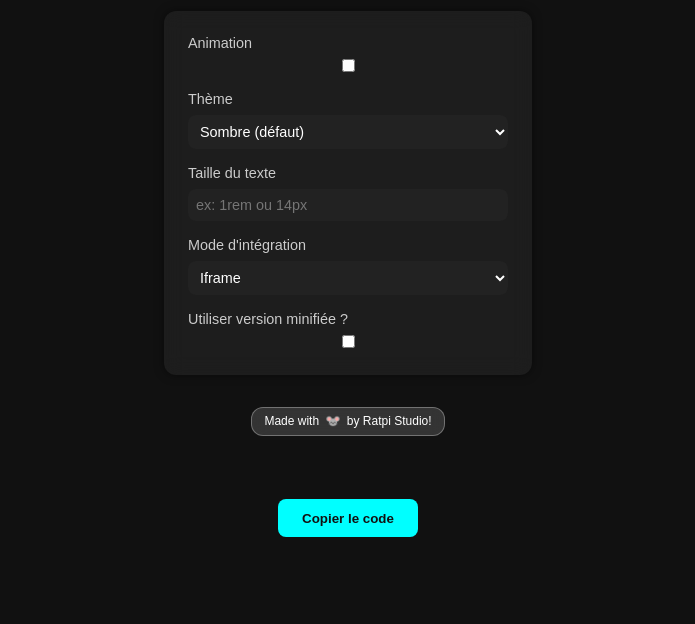
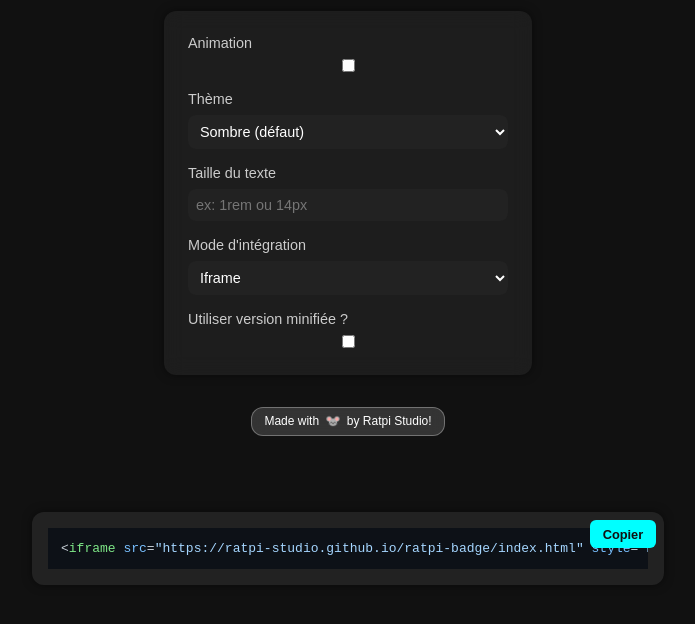
Before and after one commit to ratpi-studio/ratpi-badge, a plain HTML site: page preview.html in a window 1280 px wide. Shown: the part 120-744 px from the top of the page, without its empty margins (292-987 px from the left). Drawn offline with nearby package versions, Linux system fonts and the light colour scheme.

Commit message:
Edit preview

```diff
--- a/preview.html
+++ b/preview.html
@@ -3,6 +3,7 @@
 <head>
   <meta charset="UTF-8">
   <title>Ratpi Badge Preview</title>
+  <link rel="stylesheet" href="https://cdnjs.cloudflare.com/ajax/libs/highlight.js/11.9.0/styles/github-dark.min.css">
   <style>
     body {
       background: #111;
@@ -46,7 +47,7 @@
       font-size: 0.9rem;
     }
     #preview-container {
-      margin-bottom: 1rem;
+      margin-bottom: 2rem;
       width: 250px;
       height: 60px;
       display: flex;
@@ -60,18 +61,31 @@
       border: none;
       background: transparent;
     }
-    .copy-button {
-      margin-top: 1rem;
+    pre {
+      background: #222;
+      padding: 1rem;
+      border-radius: 12px;
+      width: 100%;
+      max-width: 600px;
+      overflow-x: auto;
+      position: relative;
+      box-shadow: 0 0 10px rgba(0,0,0,0.5);
+    }
+    .copy-code-button {
+      position: absolute;
+      top: 0.5rem;
+      right: 0.5rem;
       background: #00ffff;
       color: #111;
       border: none;
-      padding: 0.7rem 1.5rem;
-      border-radius: 8px;
+      padding: 0.4rem 0.8rem;
+      border-radius: 6px;
       cursor: pointer;
       font-weight: bold;
+      font-size: 0.8rem;
       transition: background 0.3s;
     }
-    .copy-button:hover {
+    .copy-code-button:hover {
       background: #00cccc;
     }
     #toast {
@@ -127,10 +141,11 @@
 
   <div id="preview-container"></div>
 
-  <button class="copy-button" onclick="copyGeneratedCode()">Copier le code</button>
+  <pre><button class="copy-code-button" onclick="copyGeneratedCode()">Copier</button><code id="generated-code" class="html"></code></pre>
 
   <div id="toast">Code copié !</div>
 
+  <script src="https://cdnjs.cloudflare.com/ajax/libs/highlight.js/11.9.0/highlight.min.js"></script>
   <script>
     const animateSwitch = document.getElementById('animateSwitch');
     const themeSelect = document.getElementById('themeSelect');
@@ -138,10 +153,12 @@
     const integrationMode = document.getElementById('integrationMode');
     const minifySwitch = document.getElementById('minifySwitch');
     const previewContainer = document.getElementById('preview-container');
+    const generatedCode = document.getElementById('generated-code');
     const toast = document.getElementById('toast');
 
     function updatePreview() {
-      previewContainer.innerHTML = ''; // Reset
+      previewContainer.innerHTML = '';
+      generatedCode.textContent = '';
 
       const base = minifySwitch.checked ? 'https://ratpi-studio.github.io/ratpi-badge/minified/' : 'https://ratpi-studio.github.io/ratpi-badge/';
       const params = [];
@@ -150,7 +167,9 @@
       if (fontSizeInput.value) params.push(`fontsize=${encodeURIComponent(fontSizeInput.value)}`);
       const query = params.length ? '?' + params.join('&') : '';
 
+      let code = '';
       if (integrationMode.value === 'iframe') {
+        code = `<iframe src="${base}index.html${query}" style="border: none; background: transparent; width: 250px; height: 60px;" loading="lazy"></iframe>`;
         const iframe = document.createElement('iframe');
         iframe.src = base + 'index.html' + query;
         iframe.style.width = '250px';
@@ -160,6 +179,7 @@
         iframe.loading = 'lazy';
         previewContainer.appendChild(iframe);
       } else {
+        code = `<div id="ratpi-badge"></div>\n<script src="${base}badge.min.js${query}"/>`;
         const div = document.createElement('div');
         div.id = 'ratpi-badge';
         previewContainer.appendChild(div);
@@ -167,23 +187,13 @@
         script.src = base + 'badge.min.js' + query;
         previewContainer.appendChild(script);
       }
+
+      generatedCode.textContent = code.trim();
+      hljs.highlightElement(generatedCode);
     }
 
     function copyGeneratedCode() {
-      const base = minifySwitch.checked ? 'https://ratpi-studio.github.io/ratpi-badge/minified/' : 'https://ratpi-studio.github.io/ratpi-badge/';
-      const params = [];
-      if (animateSwitch.checked) params.push('animate=loop');
-      if (themeSelect.value) params.push(`theme=${themeSelect.value}`);
-      if (fontSizeInput.value) params.push(`fontsize=${encodeURIComponent(fontSizeInput.value)}`);
-      const query = params.length ? '?' + params.join('&') : '';
-
-      let code = '';
-      if (integrationMode.value === 'iframe') {
-        code = `<iframe src='${base}index.html${query}' style='border: none; background: transparent; width: 250px; height: 60px;' loading='lazy'></iframe>`;
-      } else {
-        code = `<div id=\"ratpi-badge\"></div>\n<script src=\"${base}badge.min.js${query}\"/>`;
-      }
-      navigator.clipboard.writeText(code).then(showToast);
+      navigator.clipboard.writeText(generatedCode.textContent).then(showToast);
     }
 
     function showToast() {
@@ -193,9 +203,7 @@
       }, 2000);
     }
 
-    // Init
     updatePreview();
-
     animateSwitch.addEventListener('change', updatePreview);
     themeSelect.addEventListener('change', updatePreview);
     fontSizeInput.addEventListener('input', updatePreview);
```
